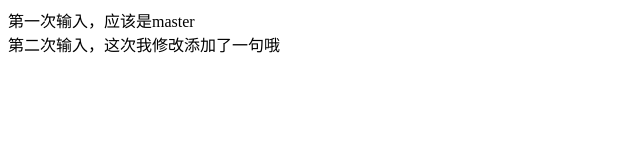
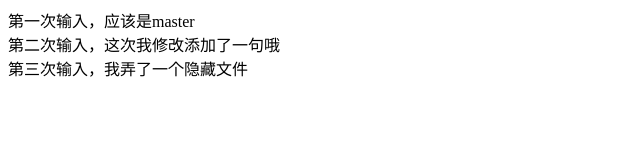
Before and after one commit to Nlelin/01, a plain HTML site: page index.html in a window 1280 px wide. Shown: the whole page, without its empty margins (0-640 px from the left). Drawn offline with Linux system fonts and the light colour scheme.

Commit message:
第三次提交

```diff
--- a/index.html
+++ b/index.html
@@ -7,5 +7,6 @@
 <body>
   <div>第一次输入，应该是master</div>
   <div>第二次输入，这次我修改添加了一句哦</div>
+  <div>第三次输入，我弄了一个隐藏文件</div>
 </body>
 </html>
```
